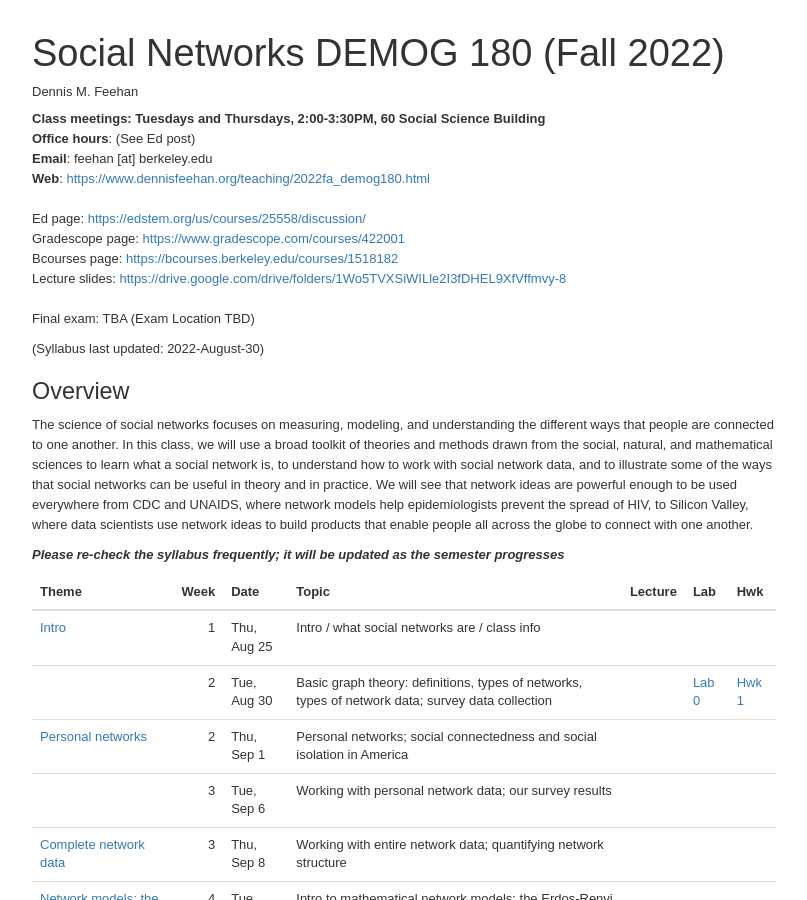
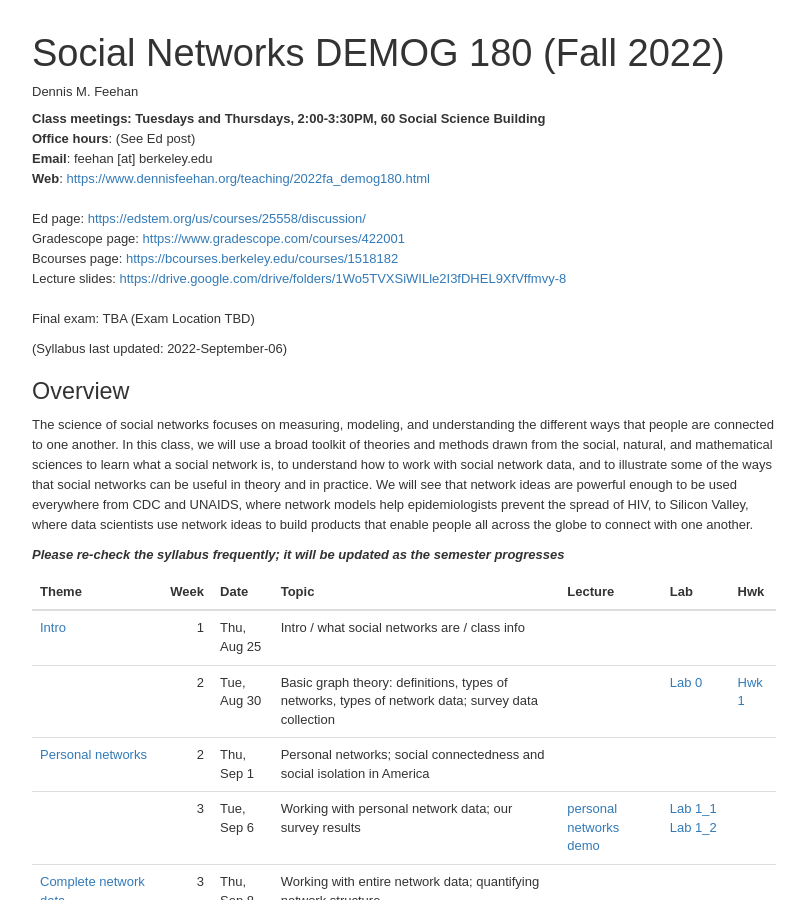
Before and after one commit to dfeehan/dfeehan.github.io, a Jekyll site: the page teaching/2022fa_demog180.html, which Jekyll copies as it is, in a window 1280 px wide and 900 px high. Shown: the whole window, without its empty margins (236-1043 px from the left). Built offline with Jekyll 4.4.1, drawn with Linux system fonts in a browser that asks for light colours.

Commit message:
links to lab 1

```diff
--- a/teaching/2022fa_demog180.html
+++ b/teaching/2022fa_demog180.html
@@ -725,7 +725,7 @@
 Bcourses page: <a href="https://bcourses.berkeley.edu/courses/1518182">https://bcourses.berkeley.edu/courses/1518182</a><br />
 Lecture slides: <a href="https://drive.google.com/drive/folders/1Wo5TVXSiWILle2I3fDHEL9XfVffmvy-8?usp=sharing">https://drive.google.com/drive/folders/1Wo5TVXSiWILle2I3fDHEL9XfVffmvy-8</a><br />
 <BR> Final exam: TBA (Exam Location TBD) <BR></p>
-<p>(Syllabus last updated: 2022-August-30)</p>
+<p>(Syllabus last updated: 2022-September-06)</p>
 <div id="overview" class="section level2">
 <h2>Overview</h2>
 <p>The science of social networks focuses on measuring, modeling, and
@@ -845,8 +845,13 @@
 Working with personal network data; our survey results
 </td>
 <td style="text-align:left;">
-</td>
-<td style="text-align:left;">
+<a href="https://datahub.berkeley.edu/hub/user-redirect/git-pull?repo=https%3A%2F%2Fgithub.com%2Fdfeehan%2Fdemog180-fa2021&amp;urlpath=tree%2Fdemog180-fa2021%2Flecture%2F01_surveys%2F01_ucb_personal_networks.ipynb&amp;branch=main">personal
+networks demo</a>
+</td>
+<td style="text-align:left;">
+<a href="https://datahub.berkeley.edu/hub/user-redirect/git-pull?repo=https%3A%2F%2Fgithub.com%2Fdfeehan%2Fdemog180-fa2022&amp;urlpath=tree%2Fdemog180-fa2022%2Flab%2Flab1%2Flab1_part1_table.ipynb&amp;branch=main">Lab
+1_1</a> <a href="https://datahub.berkeley.edu/hub/user-redirect/git-pull?repo=https%3A%2F%2Fgithub.com%2Fdfeehan%2Fdemog180-fa2022&amp;urlpath=tree%2Fdemog180-fa2022%2Flab%2Flab1%2Flab1_part2.ipynb&amp;branch=main">Lab
+1_2</a>
 </td>
 <td style="text-align:left;">
 </td>
```
